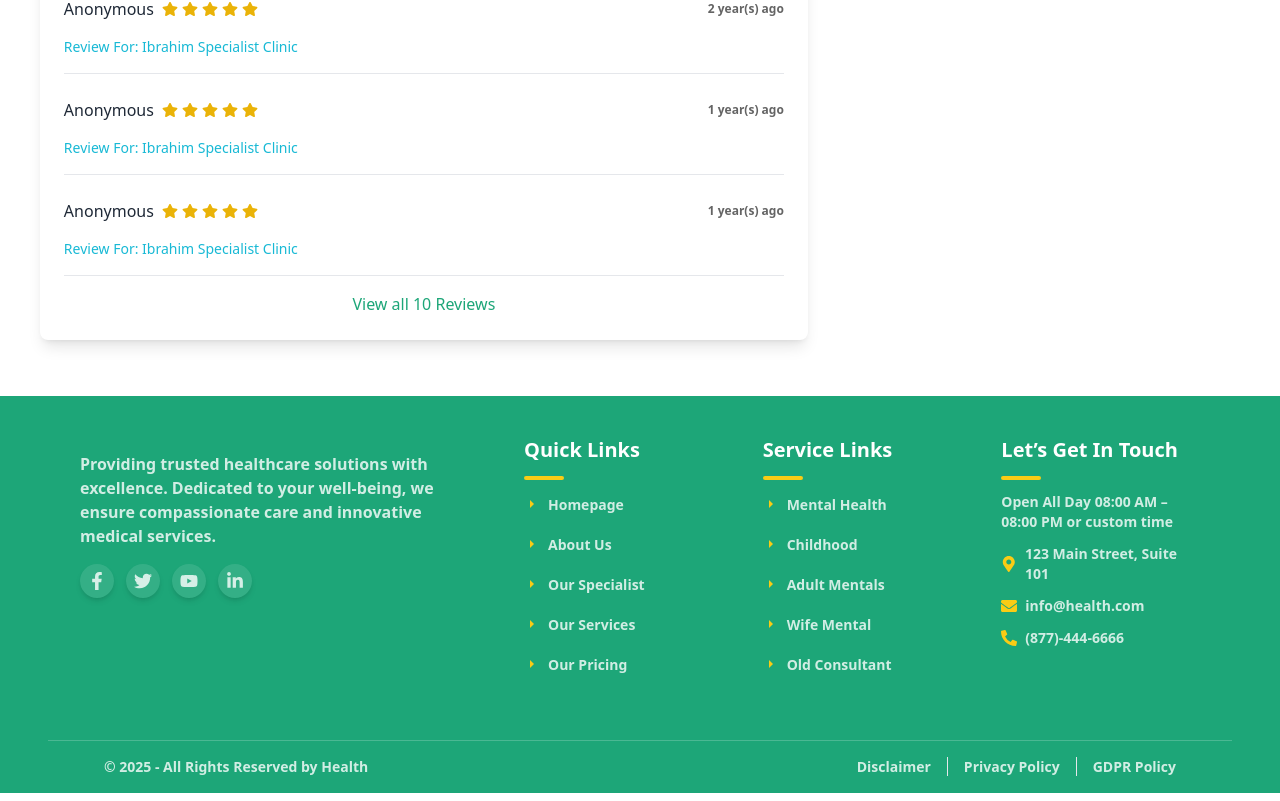
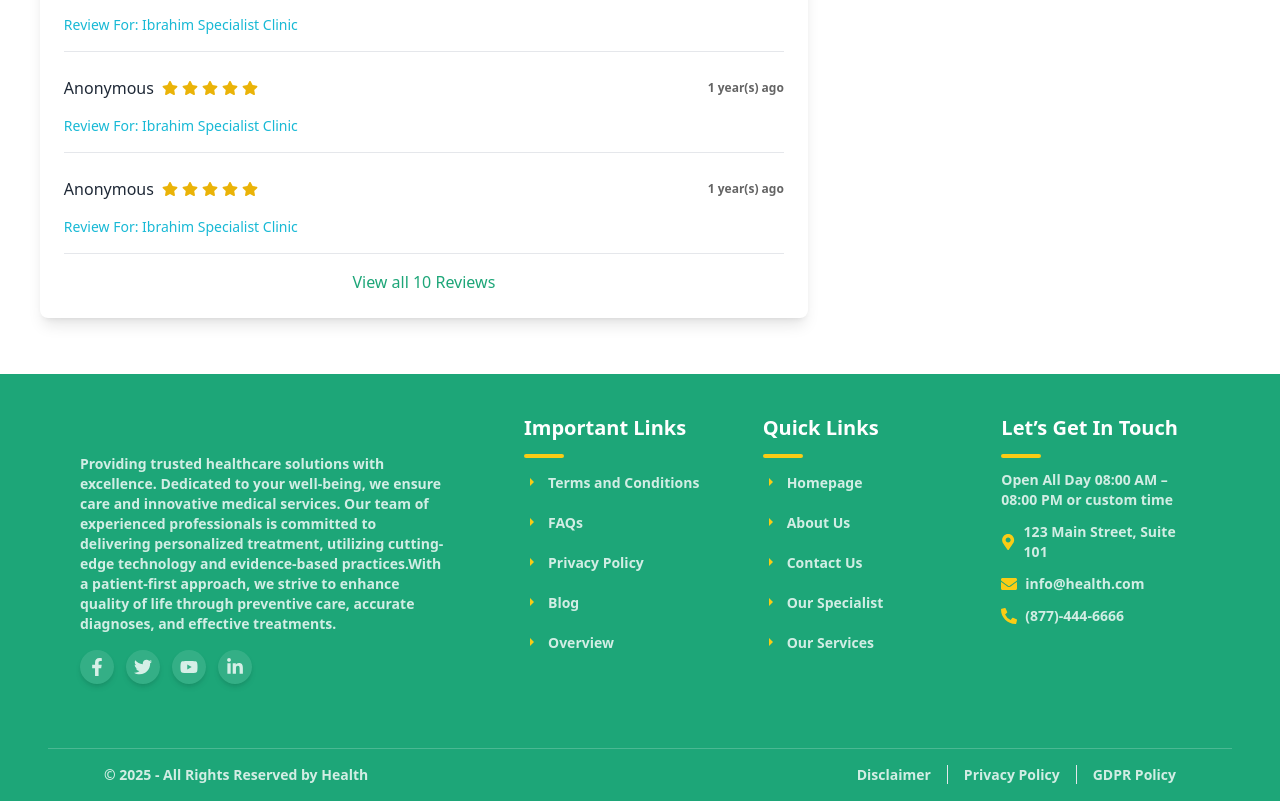
Before and after one commit to Ammad08/Sehatyab-fe, a Next.js app: page /viewprofile in a window 1280 px wide. Shown: the part 1578-2379 px from the top of the page. Built offline with nearby package versions, Linux system fonts and the light colour scheme.

Commit message:
logoupdated

```diff
--- a/src/app/component/Footer.tsx
+++ b/src/app/component/Footer.tsx
@@ -17,22 +17,23 @@ import { motion } from "framer-motion";
 const footerData = {
   about: {
     description:
-      "Providing trusted healthcare solutions with excellence. Dedicated to your well-being, we ensure compassionate care and innovative medical services.",
+      "Providing trusted healthcare solutions with excellence. Dedicated to your well-being, we ensure  care and innovative medical services. Our team of experienced professionals is committed to delivering personalized treatment, utilizing cutting-edge technology and evidence-based practices.With a patient-first approach, we strive to enhance quality of life through preventive care, accurate diagnoses, and effective treatments.  ",
     socialIcons: [FaFacebookF, FaTwitter, FaYoutube, FaLinkedinIn],
   },
   quickLinks: [
     { name: "Homepage", path: "/" },
     { name: "About Us", path: "/about" },
+    { name: "Contact Us", path: "/contact" },
+
     { name: "Our Specialist", path: "/appointment" },
     { name: "Our Services", path: "/services" },
-    { name: "Our Pricing", path: "/pricing" },
   ],
-  serviceLinks: [
-    { name: "Mental Health", path: "/mental-health" },
-    { name: "Childhood", path: "/childhood" },
-    { name: "Adult Mentals", path: "/adult-mentals" },
-    { name: "Wife Mental", path: "/wife-mental" },
-    { name: "Old Consultant", path: "/old-consultant" },
+  importantLinks: [
+    { name: "Terms and Conditions", path: "/TermsAndConditions" },
+    { name: "FAQs", path: "/FAQs" },
+    { name: "Privacy Policy", path: "/PrivacyPolicy" },
+    { name: "Blog", path: "/blog" },
+    { name: "Overview", path: "/about" },
   ],
   contact: {
     hours: "Open All Day 08:00 AM – 08:00 PM or custom time",
@@ -72,7 +73,7 @@ const Footer: React.FC = () => {
           variants={footerVariants}
           className="space-y-4 mt-4 col-span-1 sm:col-span-2 w-full lg:w-[35%]"
         >
-          <p className="text-md font-bold text-white/80 text-justify lg:text-start">
+          <p className="text-sm font-bold text-white/80 text-justify md:pt-6 lg:text-start">
             {footerData.about.description}
           </p>
           <div className="flex space-x-3">
@@ -88,7 +89,37 @@ const Footer: React.FC = () => {
           </div>
         </motion.div>
 
-        <div className="grid md:grid-cols-3 justify-between gap-8 md:gap-14 lg:gap-10 w-full lg:w-[65%]">
+        <div className="grid md:grid-cols-3 justify-between gap-8  md:gap-10 lg:gap-10 w-full lg:w-[65%]">
+
+             {/* Service Links */}
+             <motion.div variants={footerVariants} className="space-y-3 text-left">
+            <h3 className="font-bold text-xl whitespace-nowrap text-white">Important Links</h3>
+            <div className="h-1 w-10 bg-yellow-400 mb-2 rounded-full" />
+            <ul className="space-y-4 mt-4">
+              {footerData.importantLinks.map(({ name, path }) => (
+                <motion.li
+                  key={path}
+                  variants={footerVariants}
+                  whileHover={{ x: 5 }}
+                  className="flex items-center space-x-2"
+                >
+                  <svg
+                    className="w-4 h-4 text-yellow-400"
+                    fill="currentColor"
+                    viewBox="0 0 24 24"
+                  >
+                    <path d="M9 18l6-6-6-6" />
+                  </svg>
+                  <Link href={path}>
+                    <span className="hover:underline text-sm font-bold text-white/80 cursor-pointer">
+                      {name}
+                    </span>
+                  </Link>
+                </motion.li>
+              ))}
+            </ul>
+          </motion.div>
+
           {/* Quick Links */}
           <motion.div variants={footerVariants} className="space-y-3 text-left">
             <h3 className="font-bold text-xl text-white">Quick Links</h3>
@@ -118,37 +149,10 @@ const Footer: React.FC = () => {
             </ul>
           </motion.div>
 
-          {/* Service Links */}
-          <motion.div variants={footerVariants} className="space-y-3 text-left">
-            <h3 className="font-bold text-xl text-white">Service Links</h3>
-            <div className="h-1 w-10 bg-yellow-400 mb-2 rounded-full" />
-            <ul className="space-y-4 mt-4">
-              {footerData.serviceLinks.map(({ name, path }) => (
-                <motion.li
-                  key={path}
-                  variants={footerVariants}
-                  whileHover={{ x: 5 }}
-                  className="flex items-center space-x-2"
-                >
-                  <svg
-                    className="w-4 h-4 text-yellow-400"
-                    fill="currentColor"
-                    viewBox="0 0 24 24"
-                  >
-                    <path d="M9 18l6-6-6-6" />
-                  </svg>
-                  <Link href={path}>
-                    <span className="hover:underline text-sm font-bold text-white/80 cursor-pointer">
-                      {name}
-                    </span>
-                  </Link>
-                </motion.li>
-              ))}
-            </ul>
-          </motion.div>
+
 
           {/* Contact Section */}
-          <motion.div variants={footerVariants} className="space-y-3 text-left">
+          <motion.div variants={footerVariants} className="space-y-3 text-left mr-4">
             <h3 className="font-bold text-xl text-nowrap text-white">Let’s Get In Touch</h3>
             <div className="h-1 w-10 bg-yellow-400 mb-2 rounded-full" />
             <p className="text-sm font-bold text-white/80">
--- a/src/app/component/Navbar.tsx
+++ b/src/app/component/Navbar.tsx
@@ -53,8 +53,8 @@ const NavBar: React.FC = () => {
           <Image
             src="/Home/Logo.png"
             alt="Logo"
-            width={100}
-            height={100}
+            width={60}
+            height={60}
             priority
           />
         </div>
@@ -70,12 +70,12 @@ const NavBar: React.FC = () => {
 
         {/* Search & Login */}
         <div className="hidden lg:flex items-center space-x-6">
-          <Link
+          {/* <Link
             href="/login"
             className="hover:text-[#FFBC0A] transition text-white font-semibold text-sm"
           >
             LOGIN
-          </Link>
+          </Link> */}
           <FaSearch className="text-white cursor-pointer hover:opacity-80 transition text-lg" />
         </div>
 
@@ -107,14 +107,14 @@ const NavBar: React.FC = () => {
             onClick={() => setIsOpen(false)}
           />
         ))}
-        <Link
+        {/* <Link
           href="/login"
           className="hover:text-[#FFBC0A] transition font-semibold text-sm"
           onClick={() => setIsOpen(false)}
         >
           LOGIN
         </Link>
-        <FaSearch className="cursor-pointer hover:opacity-80 transition text-xl" />
+        <FaSearch className="cursor-pointer hover:opacity-80 transition text-xl" /> */}
       </div>
     </nav>
   );
--- a/src/app/component/ViewProfile.tsx
+++ b/src/app/component/ViewProfile.tsx
@@ -1827,7 +1827,7 @@ const ViewProfile: React.FC = () => {
             </div>
 
             <div className="mt- text-center">
-              <Link href="/appointment">
+              <Link href="/bookAppointment">
               <button className="w-full flex items-center justify-center space-x-2 border border-[rgba(255,188,10,1)] text-[rgba(255,188,10,1)] font-bold font-inter py-2 rounded-full hover:bg-green-50 transition">
                 <span>Book Appointment</span>
               </button>
```
Also changed, not shown: public/Home/Logo.png, public/Home/Logo2.png (added).
